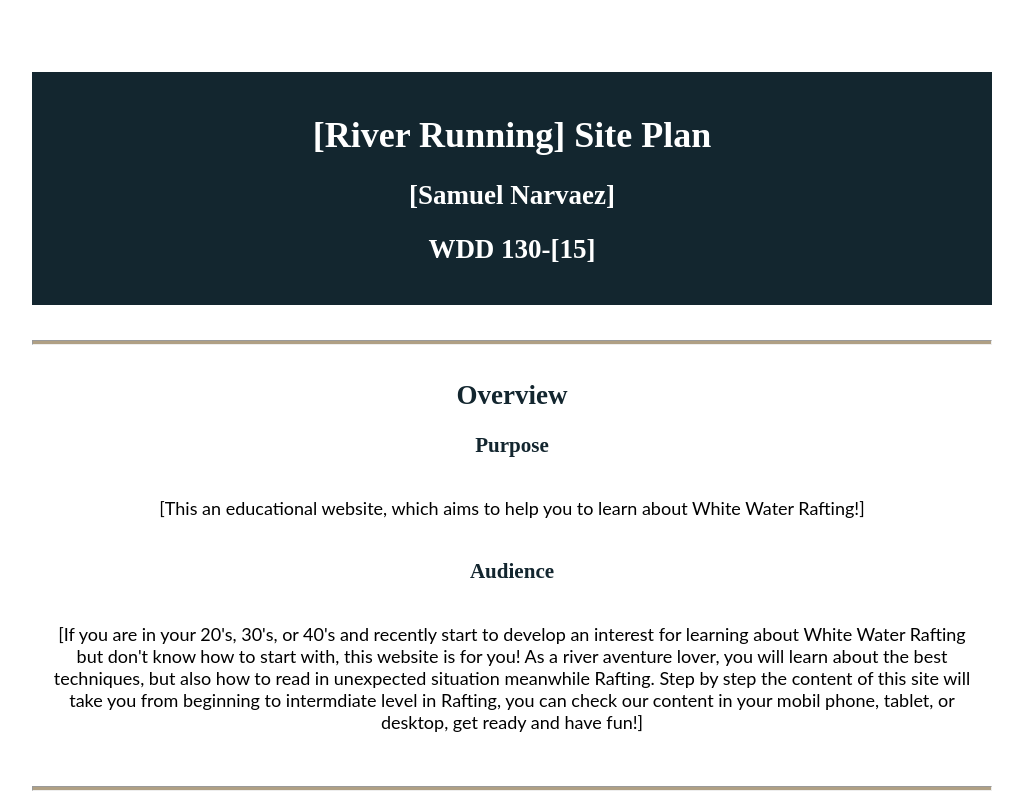
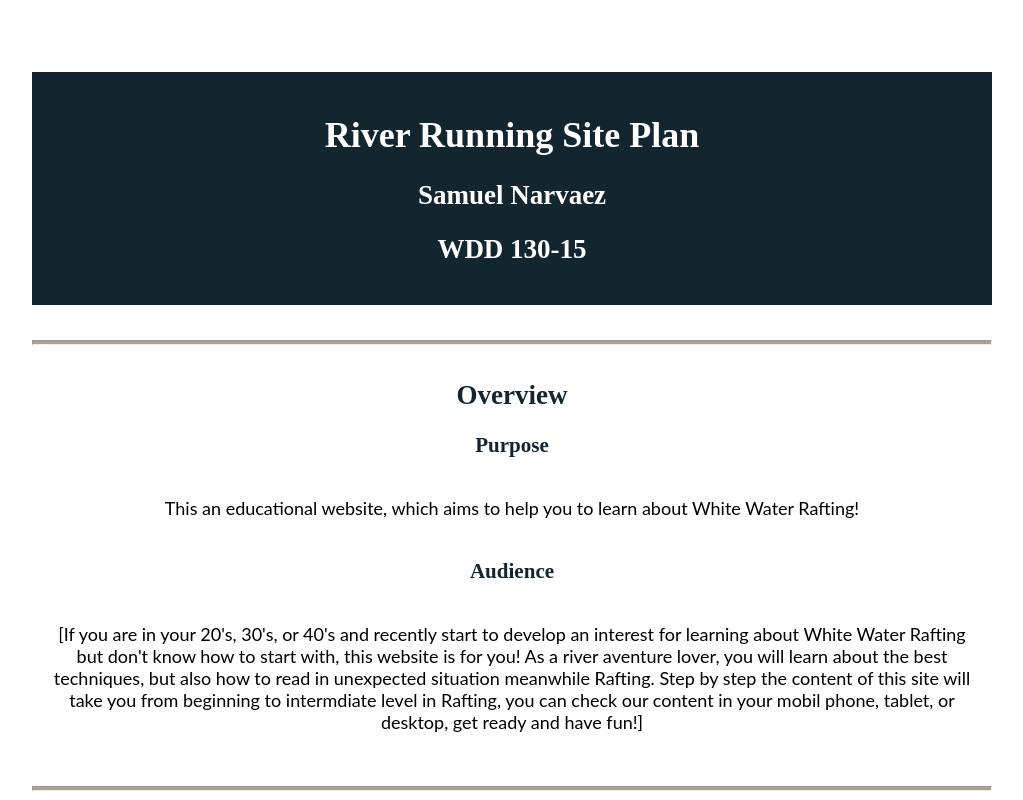
Before and after one commit to samnarvaez/wdd130, a plain HTML site: page wwr/site-plan-rafting.html in a window 1280 px wide. Shown: the top 800 px of the page, without its empty margins (128-1151 px from the left). Drawn offline with Linux system fonts and the light colour scheme; a web font is replaced by a local one.

Commit message:
Changes after second grading

```diff
--- a/wwr/site-plan-rafting.html
+++ b/wwr/site-plan-rafting.html
@@ -10,9 +10,9 @@
 
 <body>
   <header>
-    <h1>[River Running] Site Plan</h1>
-    <h2>[Samuel Narvaez]</h2>
-    <h2>WDD 130-[15]</h2>
+    <h1>River Running Site Plan</h1>
+    <h2>Samuel Narvaez</h2>
+    <h2>WDD 130-15</h2>
     <!-- In the header above, add the name of your site, your name and class number. For example if you are in section 3 you would put WDD 130-03 -->
   </header>
   <main>
@@ -20,7 +20,7 @@
     <hr />
     <h2>Overview</h2>
     <h3>Purpose</h3>
-    <p>[This an educational website, which aims to help you to learn about White Water Rafting!]</p>
+    <p>This an educational website, which aims to help you to learn about White Water Rafting!</p>
     <!-- change this -->
 
     <h3>Audience</h3>
--- a/wwr/styles/site-plan-rafting.css
+++ b/wwr/styles/site-plan-rafting.css
@@ -22,7 +22,7 @@ Fonts are separated by a & */
   --paragraph-color-on-color: white; /* paragraph text on a colored background */
   --paragraph-background-color: #13262F  ;
   --nav-link-color: ##13262F;
-  --nav-background-color: #D4AC0D;
+  --nav-background-color: #B0A084;
   --nav-hover-link-color: white;
   --nav-hover-background-color: #13262F;
 }
```
